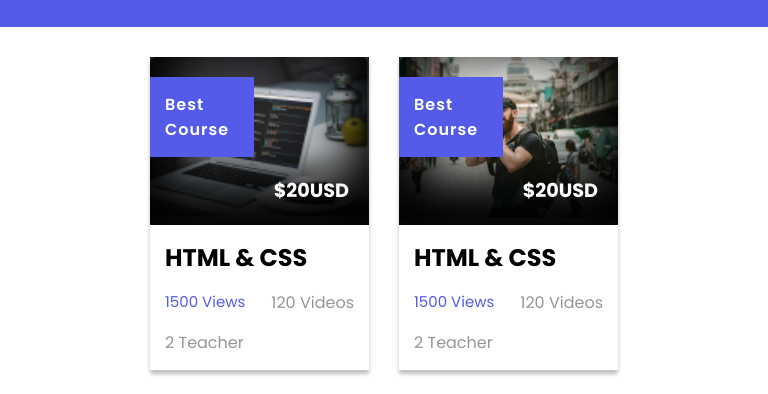
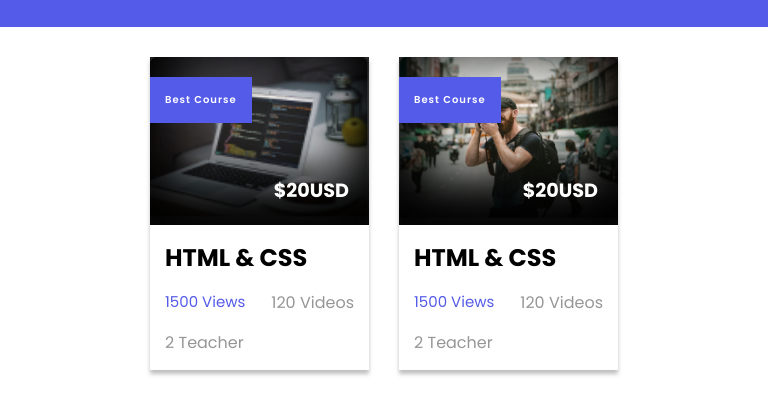
Before and after one commit to SuhaibHasassneh/LandingFinal, a plain HTML site: page index.html in a window 768 px wide. Shown: the part 2687-3081 px from the top of the page. Drawn offline with Linux system fonts and the light colour scheme.

Commit message:
more responsive

```diff
--- a/assets/css/main.css
+++ b/assets/css/main.css
@@ -503,6 +503,11 @@ nav ul li a{
         width: 100%;
     }
  }
+ @media (min-width:768px) and (max-width:1000px){
+    .avaliable-courses .left-side .course-item .price p:first-of-type{
+        font-size: 10px;
+    }
+ }
  @media (min-width:426px) and (max-width:1024px){
     .avaliable-courses .row{
         flex-direction: column;
```
